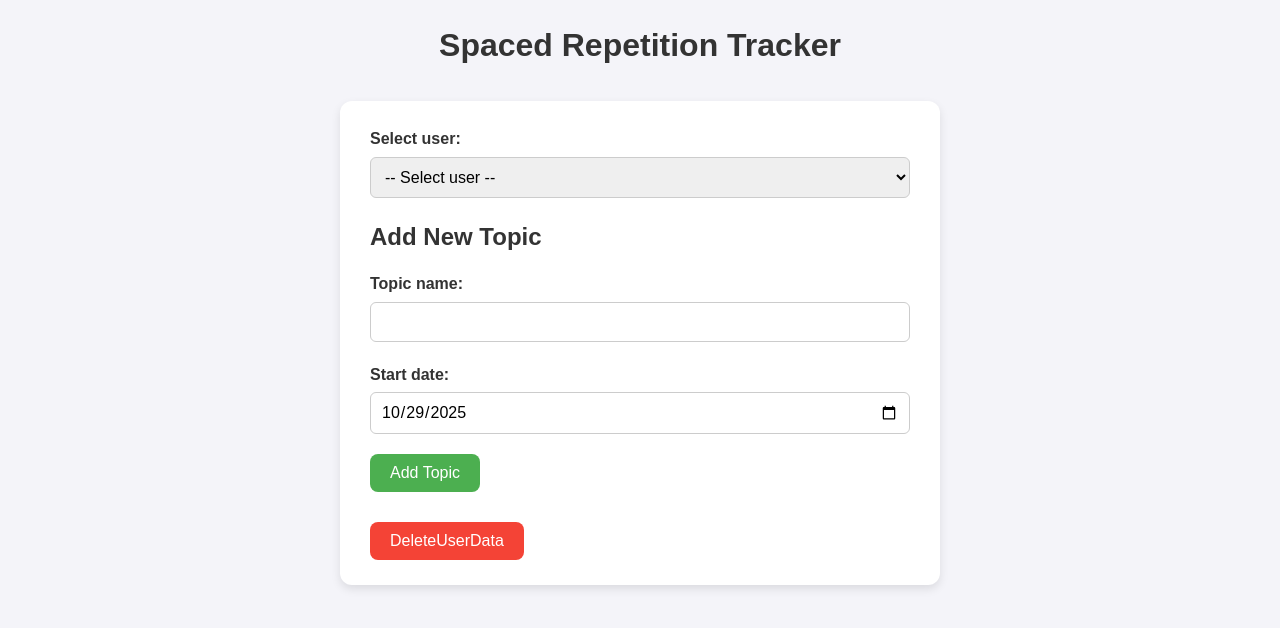
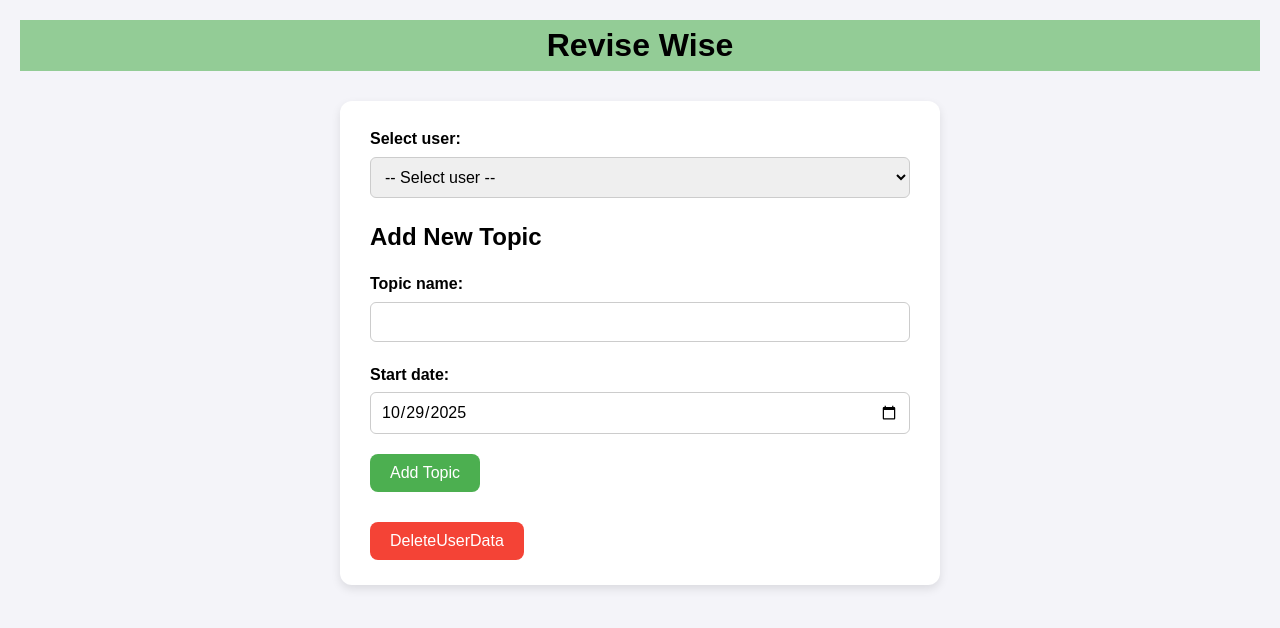
Before and after one commit to SaraTahir28/Spaced-Repitition-Tracker, a website with bundled scripts: page Revision tracker/index.html in a window 1280 px wide. Built offline with nearby package versions, Linux system fonts and the light colour scheme.

Commit message:
Changing the App name and BG color

```diff
--- a/Revision tracker/index.html
+++ b/Revision tracker/index.html
@@ -9,7 +9,7 @@
     <script type="module" src="./script.mjs"></script>
   </head>
   <body>
-    <h1>Spaced Repetition Tracker</h1>
+    <h1>Revise Wise</h1>
     <main>
     <!-- User selection dropdown-hardcoded -->
     <label for="userSelect">Select user:</label>
--- a/Revision tracker/style.css
+++ b/Revision tracker/style.css
@@ -8,7 +8,7 @@
 
 body {
   background-color: #f4f4f9;
-  color: #333;
+  color: #000000;
   line-height: 1.6;
   padding: 20px;
 }
@@ -16,6 +16,7 @@ body {
 h1 {
   text-align: center;
   margin-bottom: 30px;
+  background-color: #93cc96;
 }
 
 main {
```
